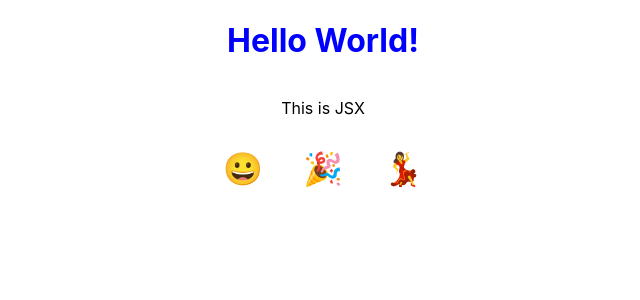
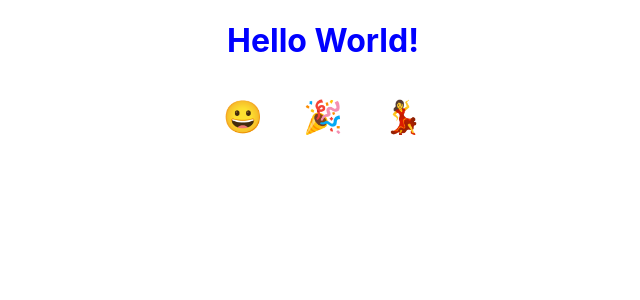
Before and after one commit to ruudhaya/digitalocean-react, a React (Create React App) app: page / in a window 1280 px wide. Shown: the top 300 px of the page, without its empty margins (317-957 px from the left). Built offline with nearby package versions, Linux system fonts and the light colour scheme.

Commit message:
Short circuiting to show element conditionally

```diff
--- a/src/App.js
+++ b/src/App.js
@@ -1,7 +1,7 @@
 import "./App.css"
 
 const displayEmojiName = (event) => alert(event.target.id)
-
+const displayAction = false
 const emojis = [
   {
     name: "grinning face",
@@ -22,7 +22,7 @@ function App() {
   return (
     <div className="container">
       <h1 id={greeting}>Hello World!</h1>
-      <p>This is JSX</p>
+      {displayAction && <p>Doing JSX Action</p>}
       <ul>
         {emojis.map((emoji) => (
           <li>
```
